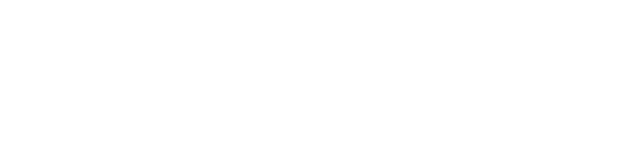
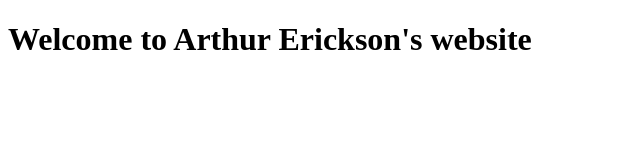
Before and after one commit to 2381054/arthur-erickson.my.id, a plain HTML site: page index.html in a window 1280 px wide. Shown: the whole page, without its empty margins (0-640 px from the left). Drawn offline with Linux system fonts and the light colour scheme.

Commit message:
added <h1>

```diff
--- a/index.html
+++ b/index.html
@@ -6,6 +6,6 @@
     <title>Welcome to my website</title>
 </head>
 <body>
-
+    <h1> Welcome to Arthur Erickson's website</h1>
 </body>
 </html>
```
